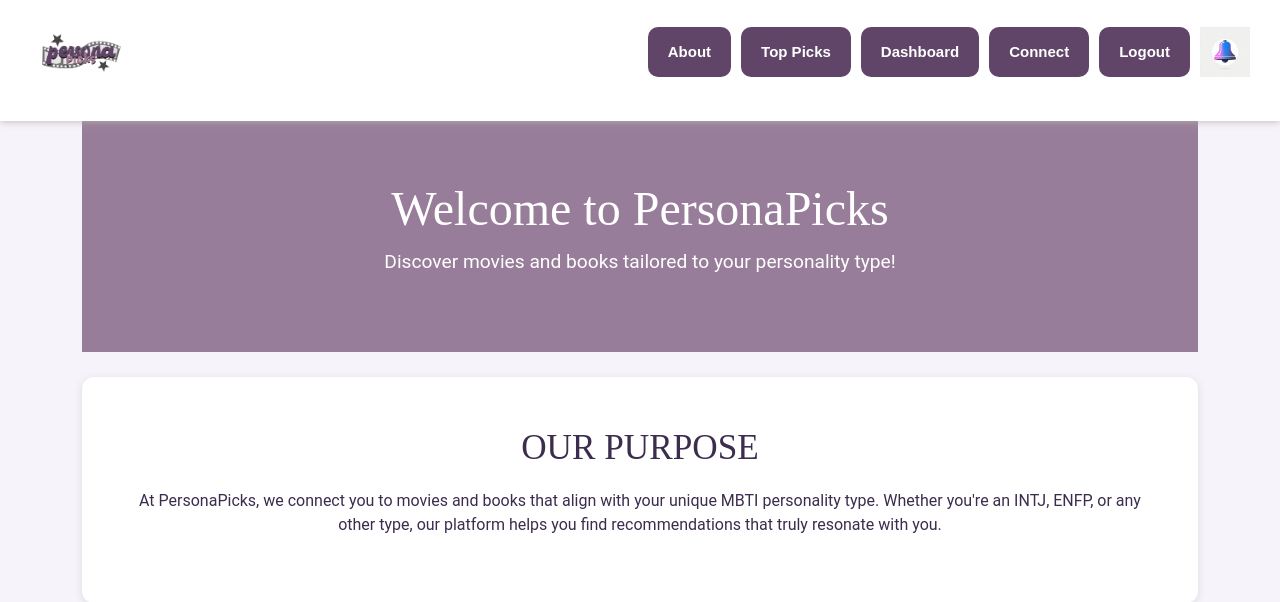
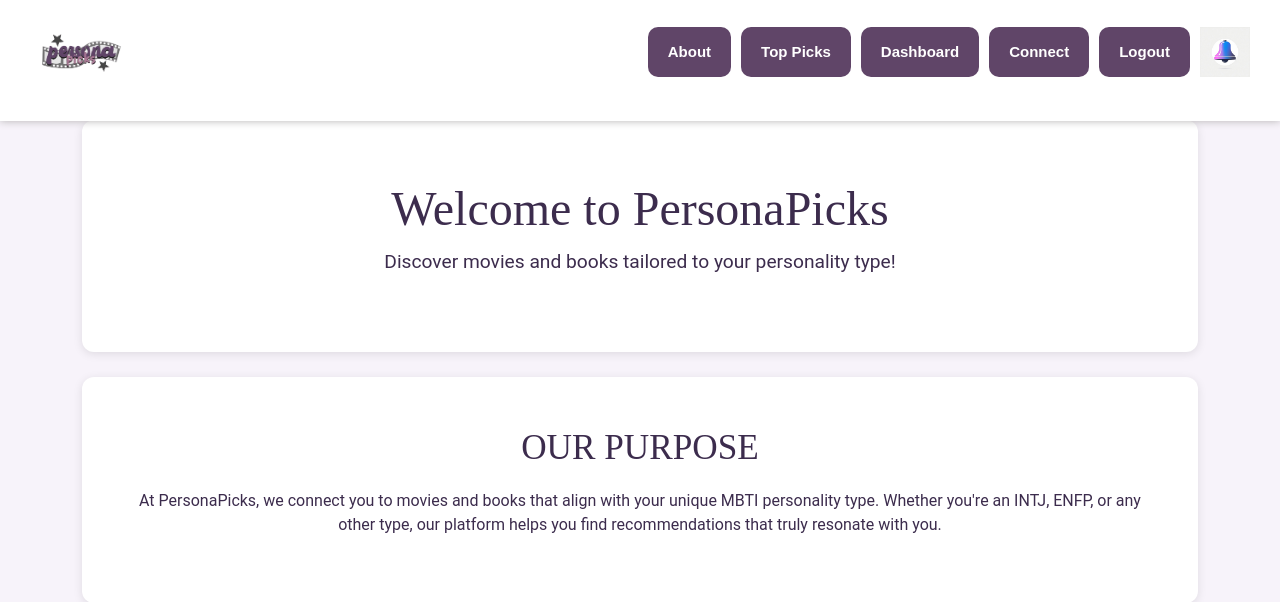
Before and after one commit to laibak24/personapicks2.0, a Django app: page /about/ in a window 1280 px wide. Shown: the top 602 px of the page. Run offline with Django 5.2, Linux system fonts and the light colour scheme; data that the repository does not hold is empty; some libraries are stand-ins or nearby versions.

Commit message:
Updated about.html

```diff
--- a/website/templates/about.html
+++ b/website/templates/about.html
@@ -102,13 +102,14 @@
     /* Header Section */
     .header-section {
         padding: 60px 0;
-        background-color: #987D9A;
-        color: #fff;
+        background-color: #ffffff;
+        color: #3c2c4d;
+        border-radius: 12px;
+        box-shadow: 0 2px 10px rgba(0, 0, 0, 0.1);
         margin-top: 100px;
         margin-left: 5%;
         margin-right: 5%;
     }
-
     .main-heading {
         font-size: 3rem;
         font-weight: 500;
```
